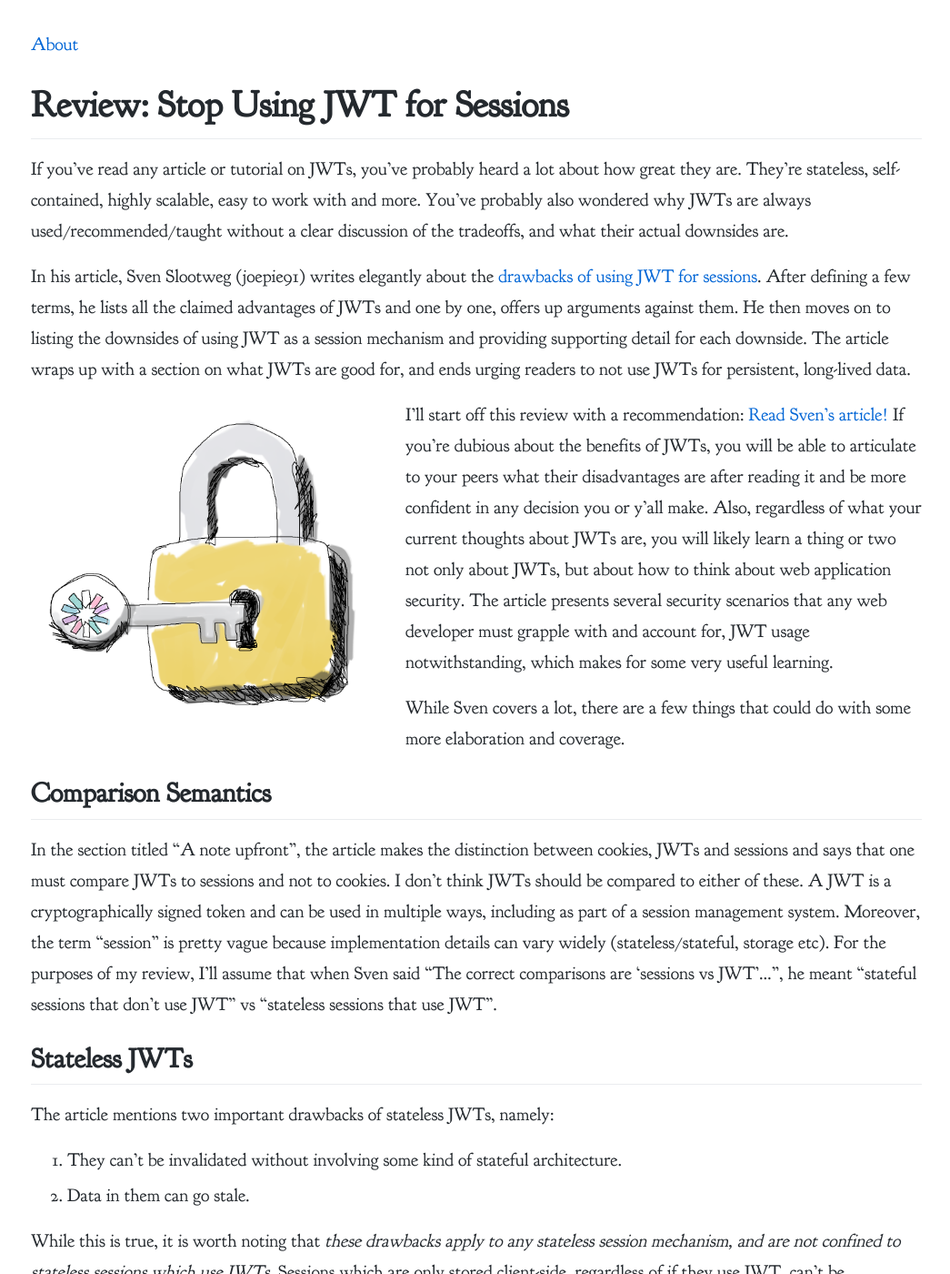
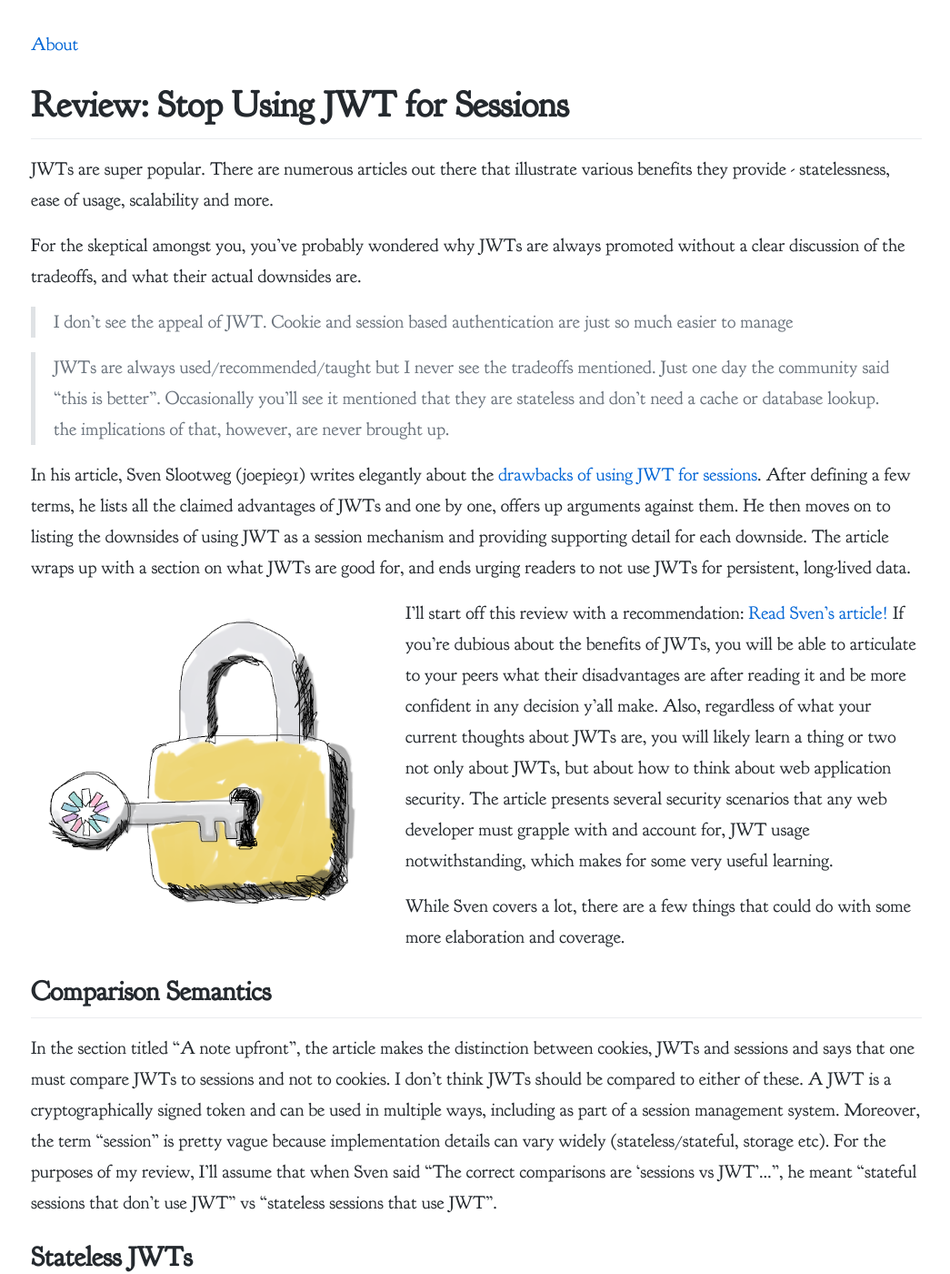
Before and after one commit to sidk/sidk.github.io, a Jekyll site: the page built from _posts/2020-04-02-review-stop-using-jwt-for-sessions.md, in a window 1280 px wide and 1400 px high. Shown: the whole window at 91% size, without its empty margins (116-1161 px from the left). Built offline with Jekyll 4.4.1, drawn with Linux system fonts in a browser that asks for light colours; some of the changed text lies outside the part shown.

Commit message:
improve jwt review post

```diff
--- a/_posts/2020-04-02-review-stop-using-jwt-for-sessions.md
+++ b/_posts/2020-04-02-review-stop-using-jwt-for-sessions.md
@@ -9,14 +9,19 @@
 categories:
   - Security
 ---
+JWTs are super popular. There are numerous articles out there that illustrate various benefits they provide - statelessness, ease of usage, scalability and more.
 
-If you've read any article or tutorial on JWTs, you've probably heard a lot about how great they are. They're stateless, self-contained, highly scalable, easy to work with and more. You've probably also wondered why JWTs are always used/recommended/taught without a clear discussion of the tradeoffs, and what their actual downsides are.
+For the skeptical amongst you, you've probably wondered why JWTs are always promoted without a clear discussion of the tradeoffs, and what their actual downsides are.
+
+> I don't see the appeal of JWT. Cookie and session based authentication are just so much easier to manage
+
+> JWTs are always used/recommended/taught but I never see the tradeoffs mentioned. Just one day the community said "this is better". Occasionally you'll see it mentioned that they are stateless and don't need a cache or database lookup. the implications of that, however, are never brought up.
 
 In his article, Sven Slootweg (joepie91) writes elegantly about the [drawbacks of using JWT for sessions](http://cryto.net/~joepie91/blog/2016/06/13/stop-using-jwt-for-sessions/). After defining a few terms, he lists all the claimed advantages of JWTs and one by one, offers up arguments against them. He then moves on to listing the downsides of using JWT as a session mechanism and providing supporting detail for each downside. The article wraps up with a section on what JWTs are good for, and ends urging readers to not use JWTs for persistent, long-lived data.
 
 <img src="/assets/images/lock-and-key.png" alt="jwt lock and key image" style="width: 40%; height: 40%;" align="left"/>
 
-I'll start off this review with a recommendation: [Read Sven's article!](http://cryto.net/~joepie91/blog/2016/06/13/stop-using-jwt-for-sessions/) If you're dubious about the benefits of JWTs, you will be able to articulate to your peers what their disadvantages are after reading it and be more confident in any decision you or y'all make. Also, regardless of what your current thoughts about JWTs are, you will likely learn a thing or two not only about JWTs, but about how to think about web application security. The article presents several security scenarios that any web developer must grapple with and account for, JWT usage notwithstanding, which makes for some very useful learning.
+I'll start off this review with a recommendation: [Read Sven's article!](http://cryto.net/~joepie91/blog/2016/06/13/stop-using-jwt-for-sessions/) If you're dubious about the benefits of JWTs, you will be able to articulate to your peers what their disadvantages are after reading it and be more confident in any decision y'all make. Also, regardless of what your current thoughts about JWTs are, you will likely learn a thing or two not only about JWTs, but about how to think about web application security. The article presents several security scenarios that any web developer must grapple with and account for, JWT usage notwithstanding, which makes for some very useful learning.
 
 While Sven covers a lot, there are a few things that could do with some more elaboration and coverage.
 
@@ -81,6 +86,14 @@
 
 ---
 
-If you haven't already, check out my article on [mistakes that can be made when using JWTs](https://ducktypelabs.com/5-mistakes-web-developers-should-avoid-when-using-jwts-for-authentication/).
+## What's next?
+
+Now that you've read Sven's article and reached the end of my review, what are next actions you can take?
+
+For one, if you're "stuck" with using JWTs or still believe in their usefulness for maintaining sessions, realize that the arguments raised in this article against JWTs can still be helpful. Regardless of which side you're on, I think everyone agrees with the fact that users and their information must be kept safe.
+
+If you haven't already, check out my article on [mistakes that can be made when using JWTs](https://www.ducktypelabs.com/5-mistakes-web-developers-should-avoid-when-using-jwts-for-authentication/).
+
+If you were skeptical of JWTs to begin with and were having a hard time articulating what their disadvantages are, I hope you now have enough material to bring up in discussion with your peers 😁. [Write me](mailto://sidk@ducktypelabs.com) and let me know how it goes - I'd love to hear from you!
 
 I'm currently learning and writing all I can about JWTs and Authentication. Subscribe below to get notified whenever I publish a new article.
```
